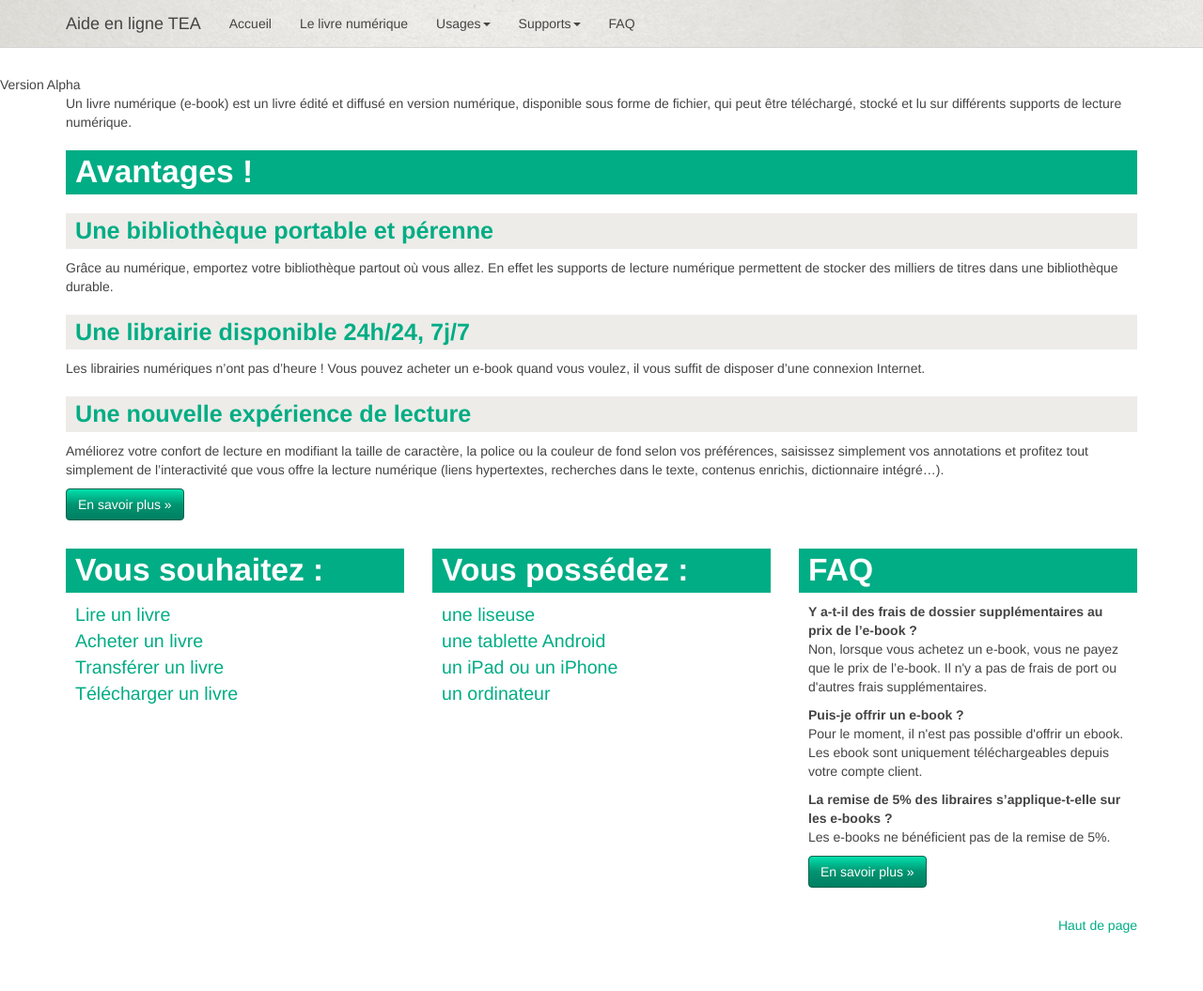
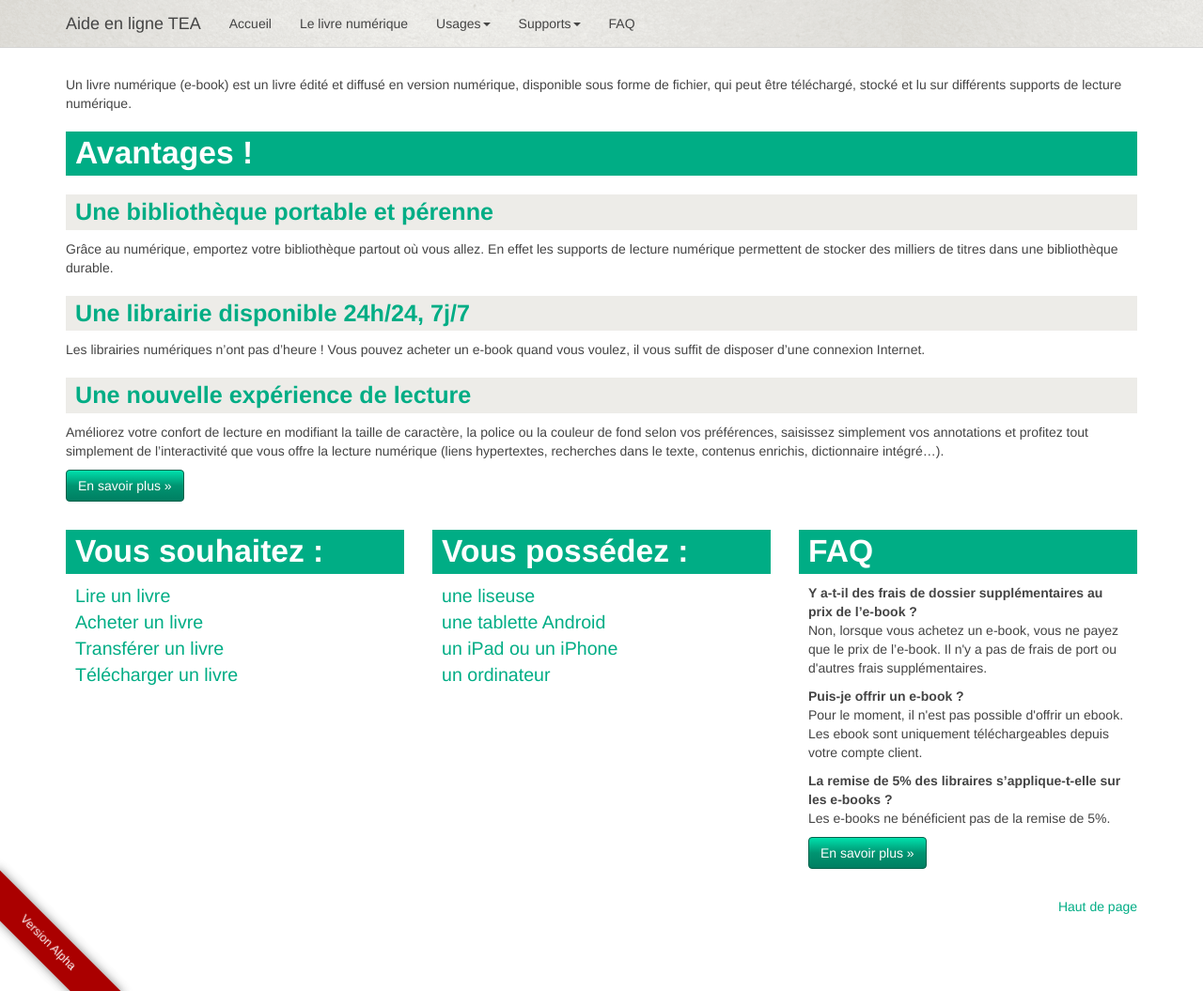
Before and after one commit to TEA-ebook/help-center, a Jekyll site: the page built from index.html, in a window 1280 px wide and 1055 px high. Shown: the whole window at 94% size. Built offline with Jekyll 4.4.1, drawn with Linux system fonts in a browser that asks for light colours; nearby versions of some CDN libraries; Markdown is read by kramdown in place of the engine named in the settings.

Commit message:
Update main.css

```diff
--- a/css/main.css
+++ b/css/main.css
@@ -146,6 +146,9 @@ nav.navbar {
     margin-top: 120px;
   }
 }
+.header-github {
+  display: none;
+}
 
 .header-github:hover {
   background-color: #9d9d9d;
@@ -153,8 +156,8 @@ nav.navbar {
   text-decoration: none;
 }
 
-.header-github {
-  display: none;
+.bandeau {
+  display: block;
   position: fixed;
   bottom: 2.5em;
   left: -3.5em;
```
